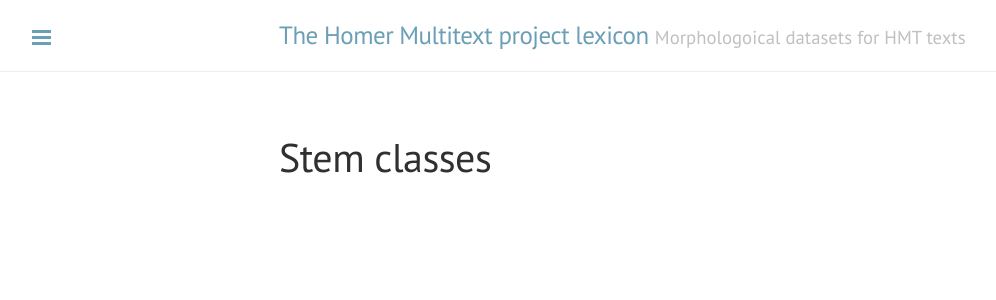
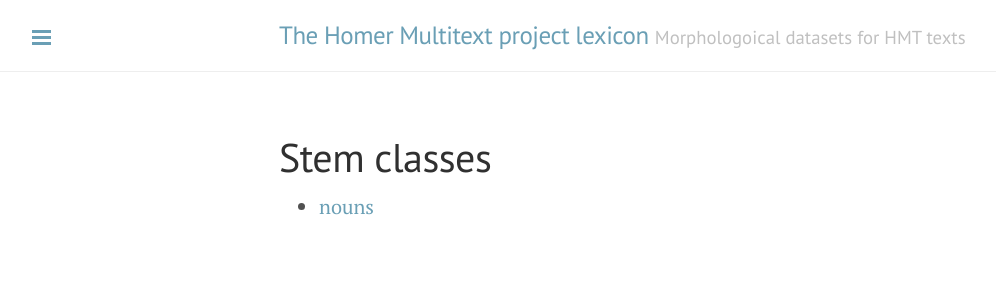
Before and after one commit to homermultitext/closed-hmt-lexicon, a Jekyll site: the page built from docs/stemclasses/index.md, in a window 1280 px wide. Shown: the top 300 px of the page, without its empty margins (1-997 px from the left). Built offline with Jekyll 4.4.1, drawn with Linux system fonts in a browser that asks for light colours.

Commit message:
Link noun stems

```diff
--- a/docs/stemclasses/index.md
+++ b/docs/stemclasses/index.md
@@ -2,3 +2,7 @@
 layout: page
 title: Stem classes
 ---
+
+
+
+-  [nouns](../nouns)
```
